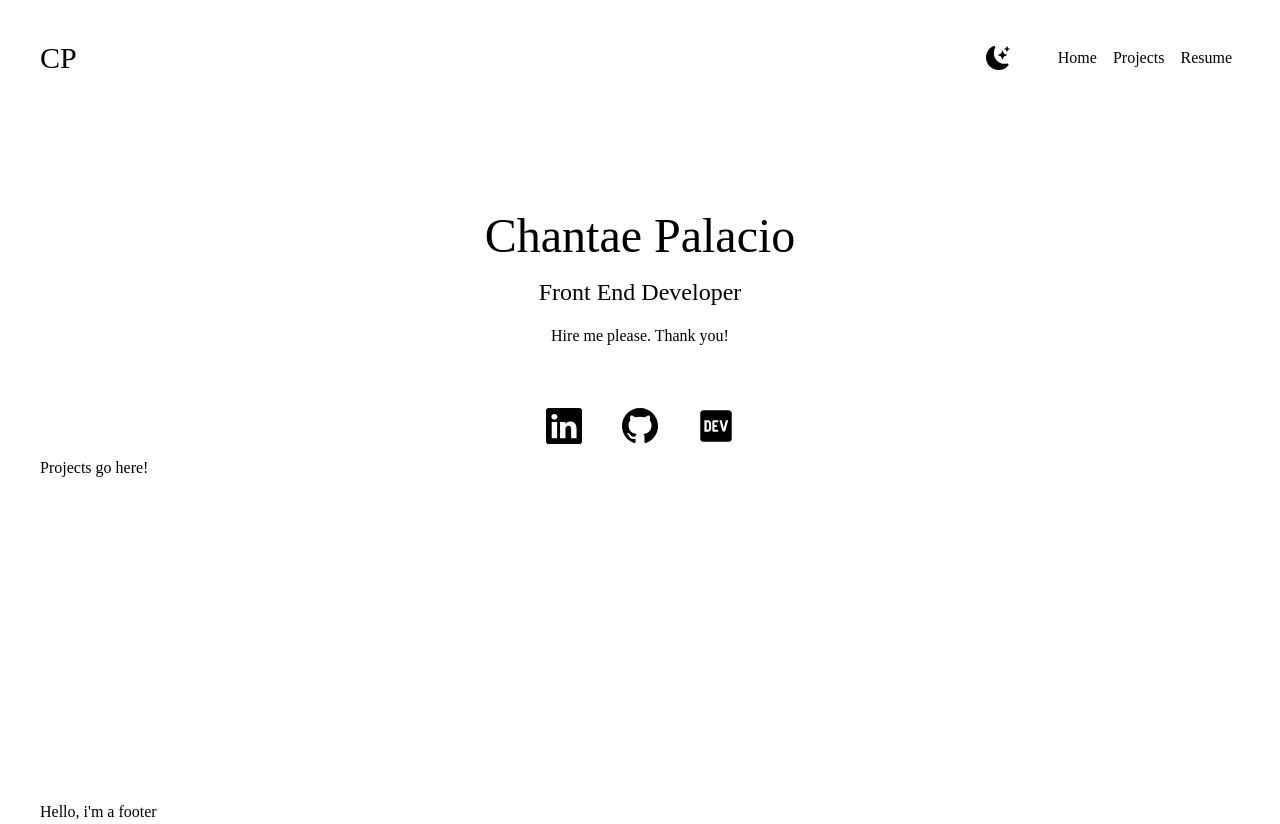
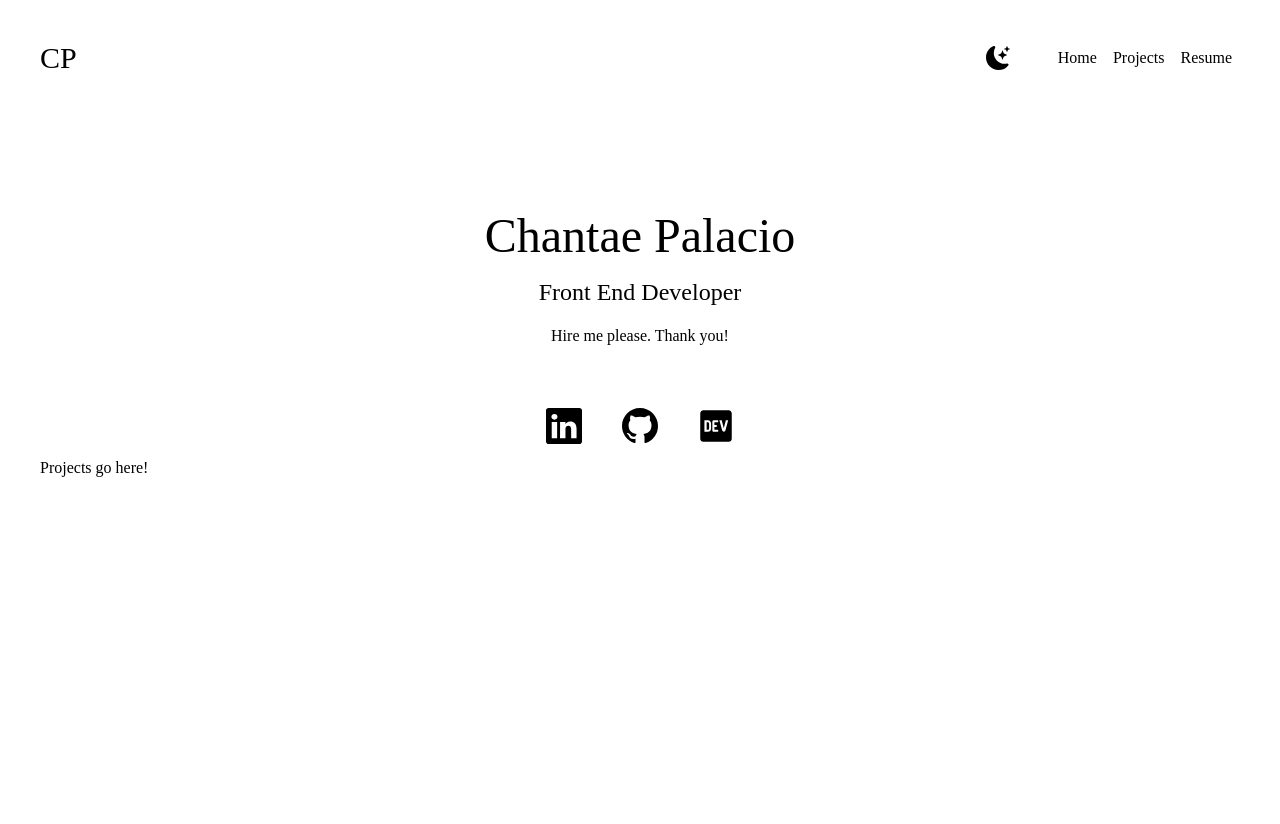
Before and after one commit to taepal467/cp_portfolio, a Next.js app: page / in a window 1280 px wide. After the commit the page ends 800 px from the top, so only its background shows below. Built offline with nearby package versions, Linux system fonts and the light colour scheme.

Commit message:
Tried fixing an error

```diff
--- a/pages/index.tsx
+++ b/pages/index.tsx
@@ -77,9 +77,7 @@ export default function Home() {
               <Projects />
             </div>
           </section>
-          <footer>
-            <p>Hello, i'm a footer</p>
-          </footer>
+
         </main>
       )}
 
```
